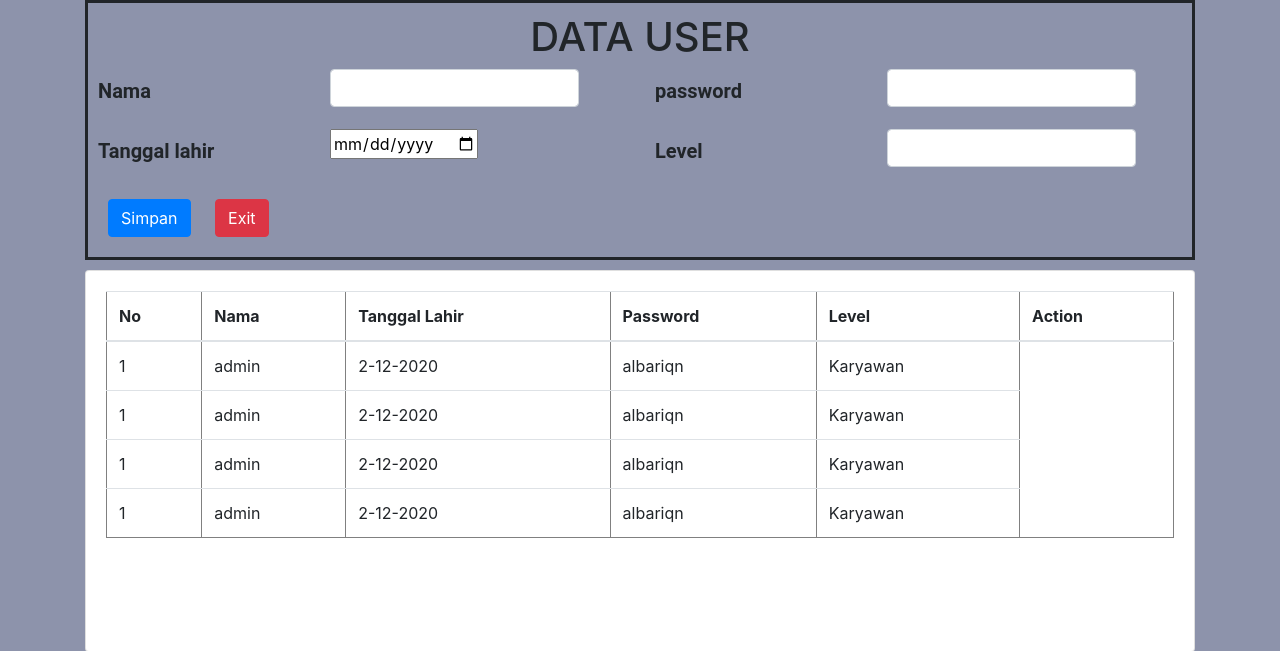
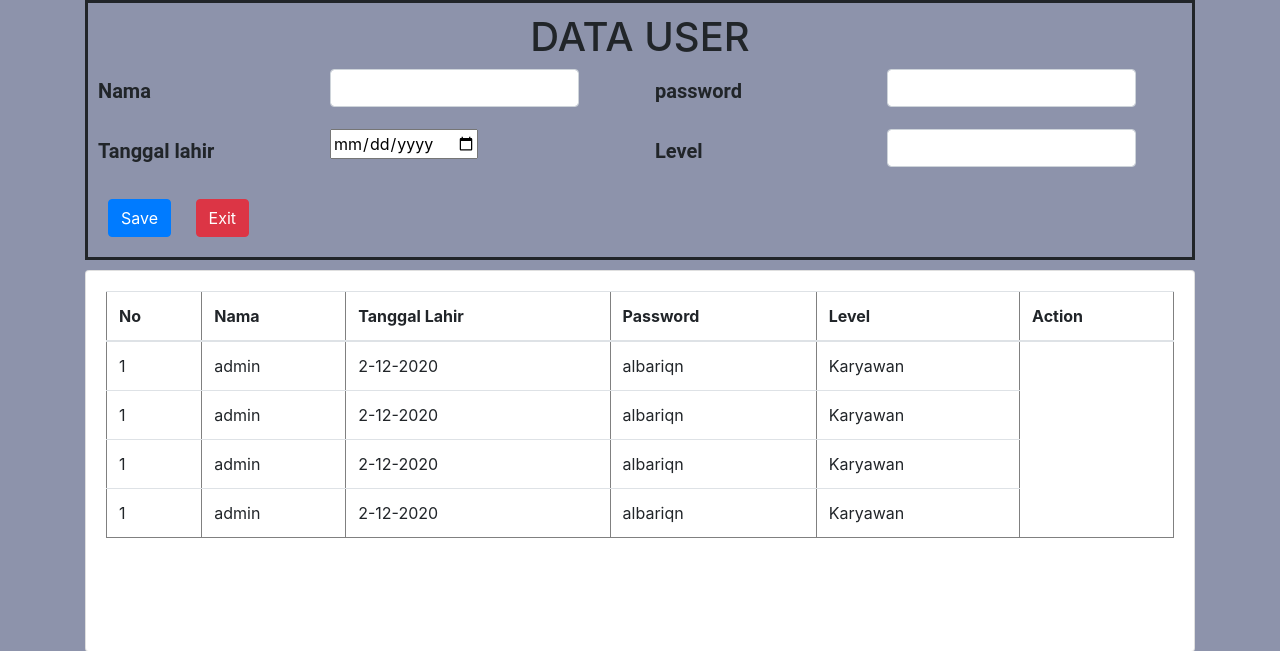
Before and after one commit to albariq1/projek, a CodeIgniter app: page /TA1/data_user in a window 1280 px wide. Shown: the top 651 px of the page. Run offline with CodeIgniter, Linux system fonts and the light colour scheme; some libraries are stand-ins or nearby versions.

Commit message:
rubah save

```diff
--- a/application/views/data_user/data_user_v.php
+++ b/application/views/data_user/data_user_v.php
@@ -38,7 +38,7 @@
             </div>
             <div class="row">
                 <div class="col justify-content-end">
-                    <button type="button" class="btn btn-primary btn-brng-1">Simpan</button>
+                    <button type="button" class="btn btn-primary btn-brng-1">Save</button>
                     <a href="<?php echo base_url('master') ?>">
                         <button type="button" class="btn btn-danger btn-brng-2">Exit</button>
                     </a>
```
